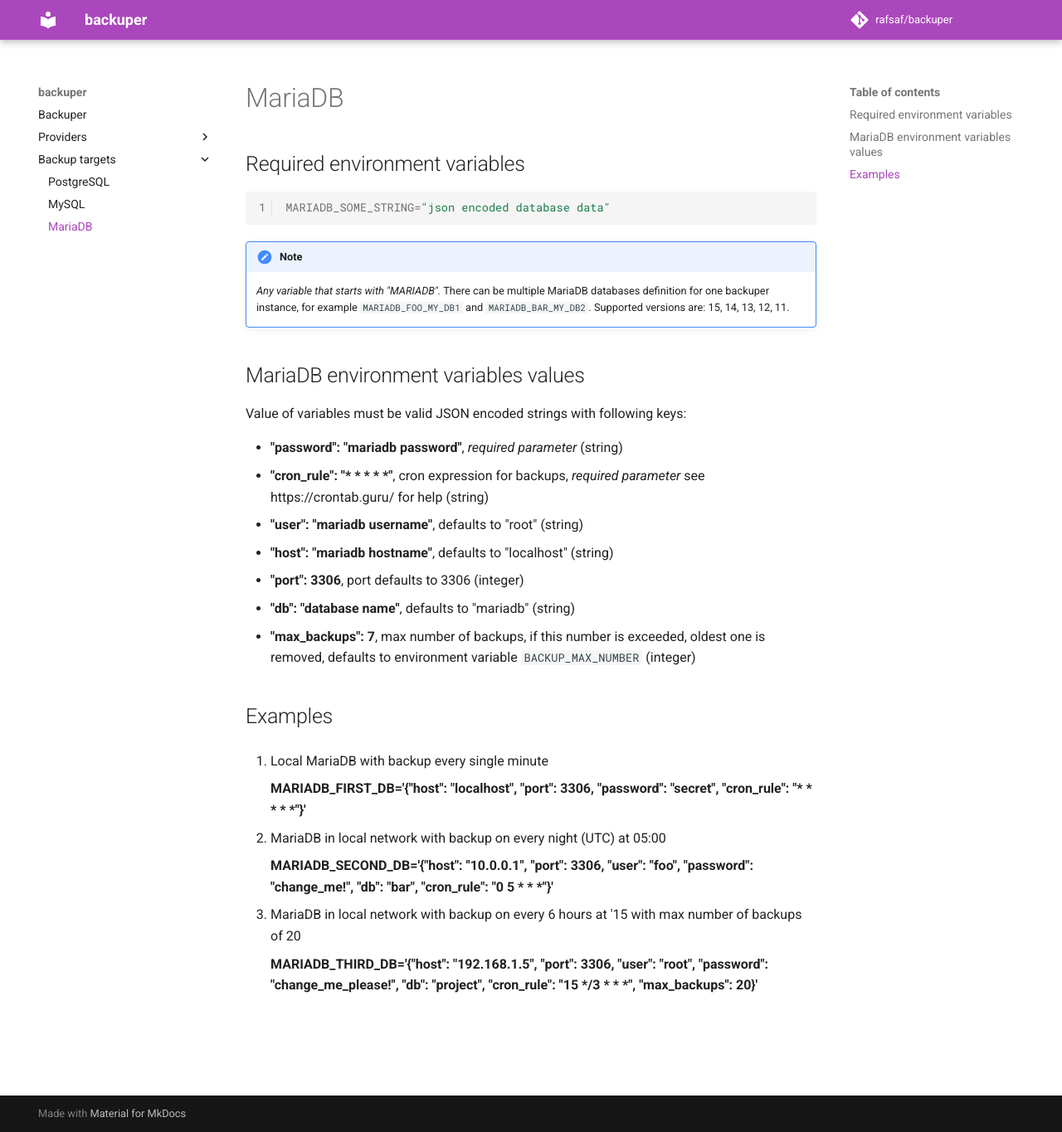
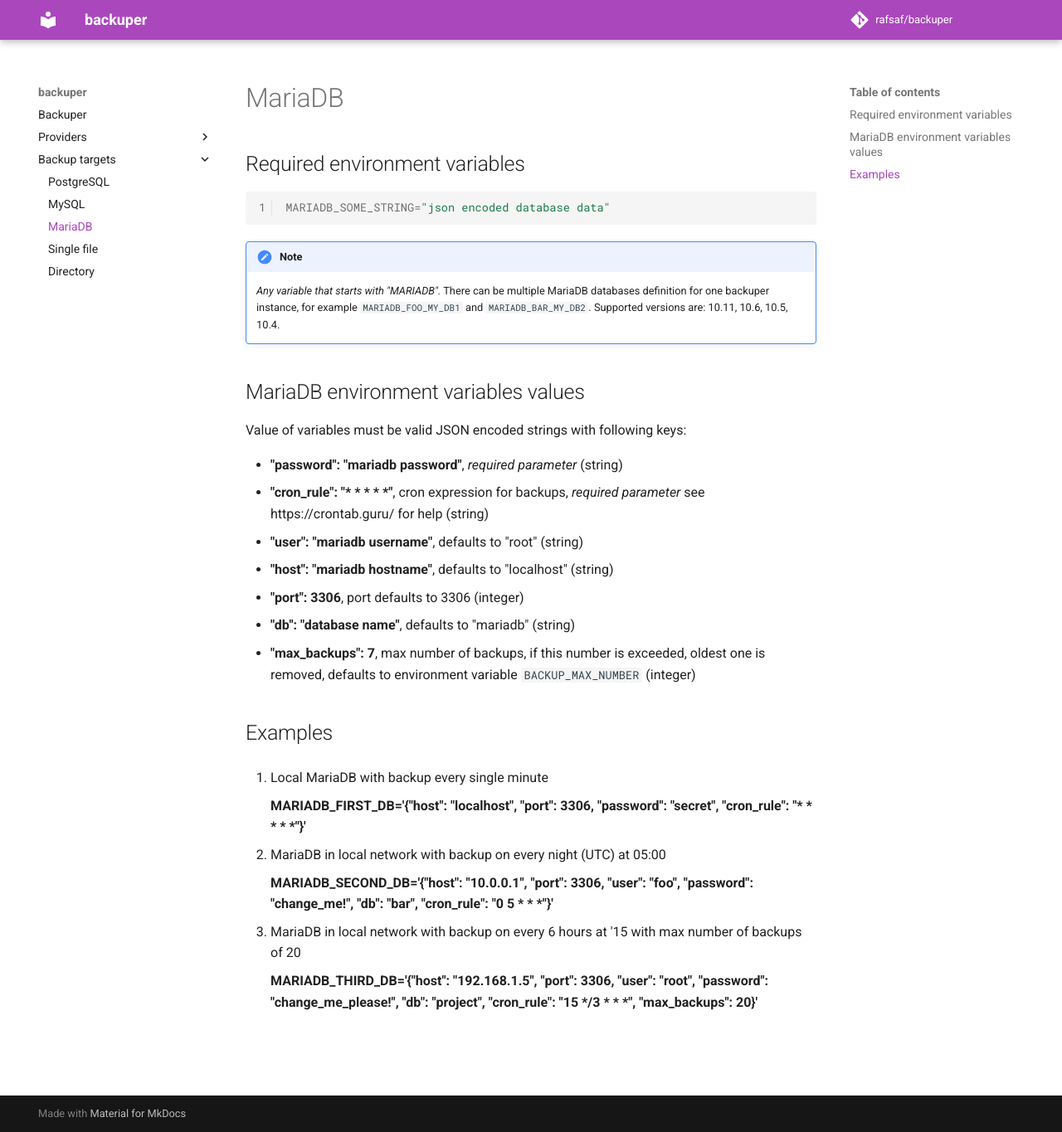
Before and after one commit to rafsaf/ogion, an MkDocs documentation site: the page built from docs/backup_targets/mariadb.md, in a window 1280 px wide and 1365 px high. Shown: the whole window at 83% size. Built offline with MkDocs 1.6.1 and Material for MkDocs 9.7.7, drawn with Linux system fonts in a browser that asks for light colours; comment, search, counter and statistics services are not loaded.

Commit message:
added single file docs page

````diff
--- a/docs/backup_targets/mariadb.md
+++ b/docs/backup_targets/mariadb.md
@@ -7,7 +7,7 @@
 ```
 
 !!! note
-    *Any variable that starts with "MARIADB".* There can be multiple MariaDB databases definition for one backuper instance, for example `MARIADB_FOO_MY_DB1` and `MARIADB_BAR_MY_DB2`. Supported versions are: 15, 14, 13, 12, 11.
+    *Any variable that starts with "MARIADB".* There can be multiple MariaDB databases definition for one backuper instance, for example `MARIADB_FOO_MY_DB1` and `MARIADB_BAR_MY_DB2`. Supported versions are: 10.11, 10.6, 10.5, 10.4.
 
 ## MariaDB environment variables values
 
--- a/mkdocs.yml
+++ b/mkdocs.yml
@@ -26,6 +26,8 @@
       - backup_targets/postgresql.md
       - backup_targets/mysql.md
       - backup_targets/mariadb.md
+      - backup_targets/file.md
+      - backup_targets/directory.md
 #       - usage/respo_create_cli.md
 #       - usage/get_respo_model.md
 #       - usage/user_have_permission.md
````
Also changed, not shown: docs/backup_targets/directory.md (added, +1 -0 lines), docs/backup_targets/file.md (added, +35 -0 lines), docs/backup_targets/mysql.md (+1 -1 lines).
